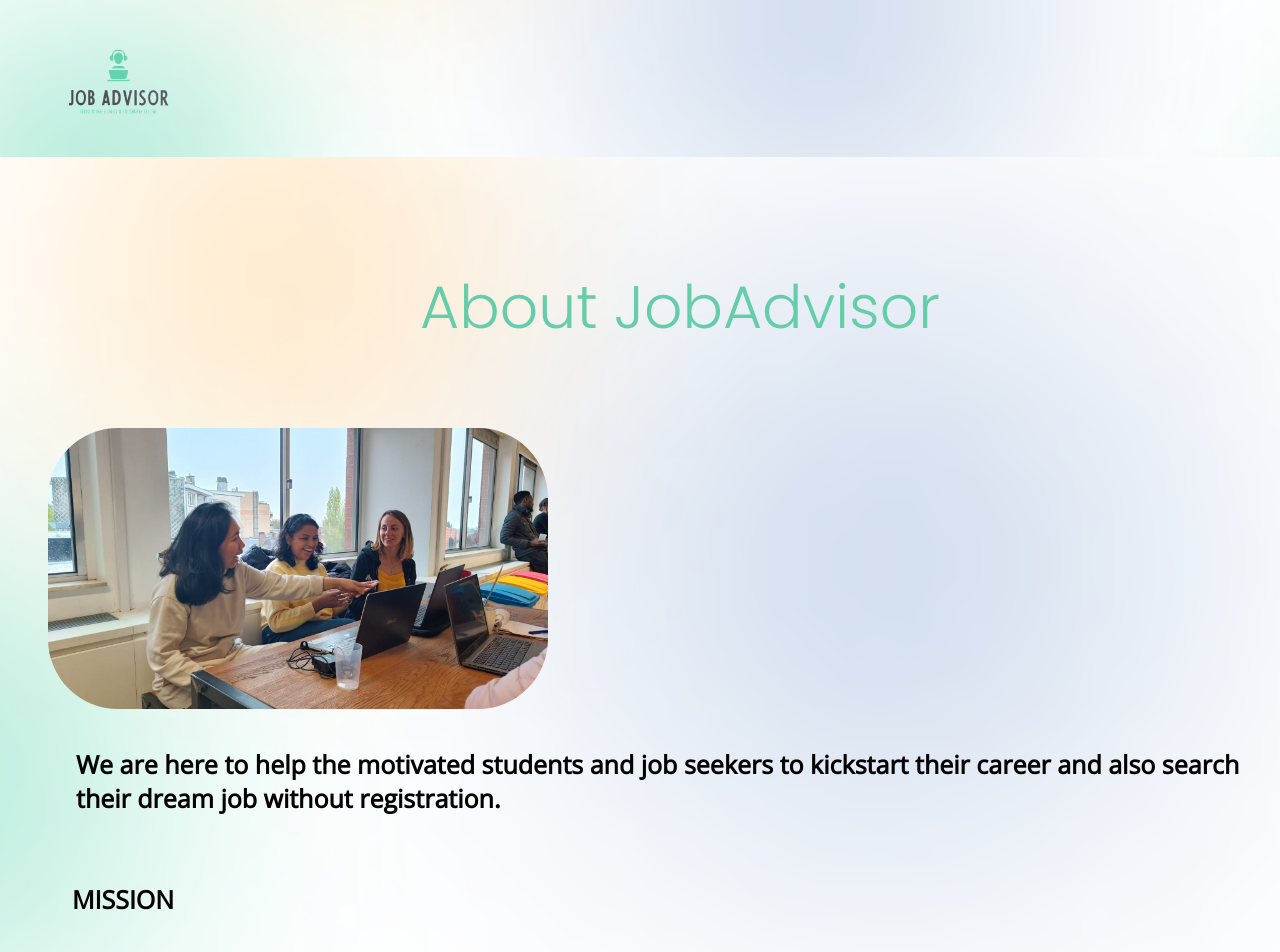
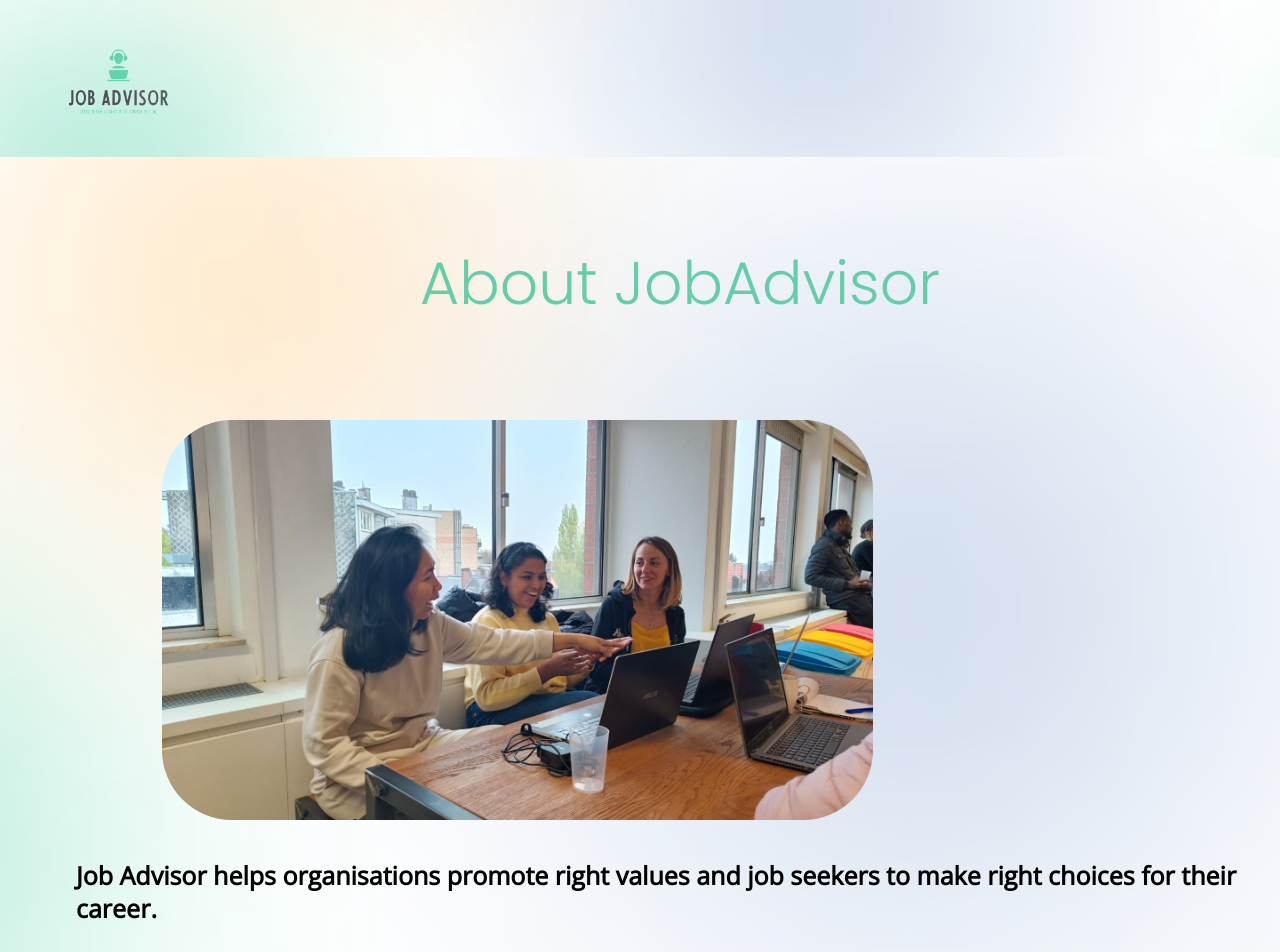
Before and after one commit to Job-Advisor-project/FrontEnd, a React (Create React App) app in the folder react/: page /aboutUs in a window 1280 px wide. Shown: the top 952 px of the page. Built offline with nearby package versions, Linux system fonts and the light colour scheme.

Commit message:
job advisor goal updated

```diff
--- a/react/src/components/footer/About.jsx
+++ b/react/src/components/footer/About.jsx
@@ -26,7 +26,7 @@ export default function About() {
           marginLeft: "3rem",
         }}
       >
-        <Grid item xs={6} md={4} sx={{ my: 8, mx: 2 }}>
+        <Grid item xs={6} md={8} lg={6} sx={{ my: 5, mx: 3 }}>
           <Typography
             sx={{
               ml: 4,
@@ -44,11 +44,15 @@ export default function About() {
           </Typography>
         </Grid>
         <div>
-          <Grid item md={5} lg={4} sx={{ mb: 5 }}>
+          <Grid item md={5} lg={4} sx={{ my: 5, mx: 3 }}>
             <img
               src="../../assets/workpicture1.png"
               alt="Team"
-              style={{ width: "500px", borderRadius: "70px" }}
+              style={{
+                height: "400px",
+                marginLeft: "90px",
+                borderRadius: "70px",
+              }}
             />
           </Grid>
           <Grid item md={5} lg={6} sx={{ my: 28, mx: 2, margin: "28px" }}>
@@ -57,9 +61,8 @@ export default function About() {
               style={{ textAlign: "left", marginTop: "-5px" }}
               gutterBottom
             >
-              We are here to help the motivated students and job seekers to
-              kickstart their career and also search their dream job without
-              registration.
+              Job Advisor helps organisations promote right values and job
+              seekers to make right choices for their career.
             </Typography>
           </Grid>
         </div>
```
